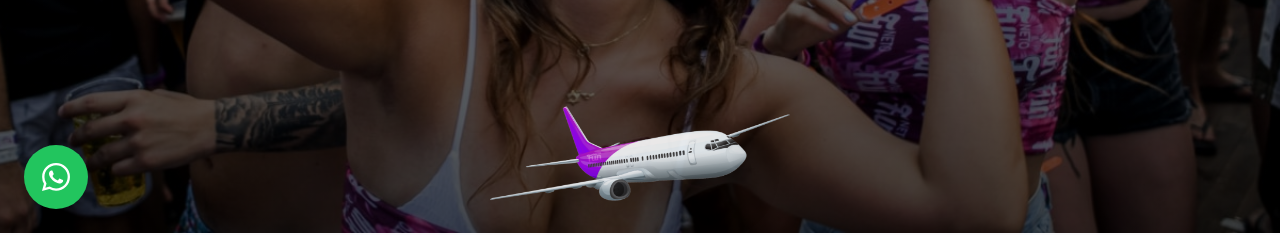
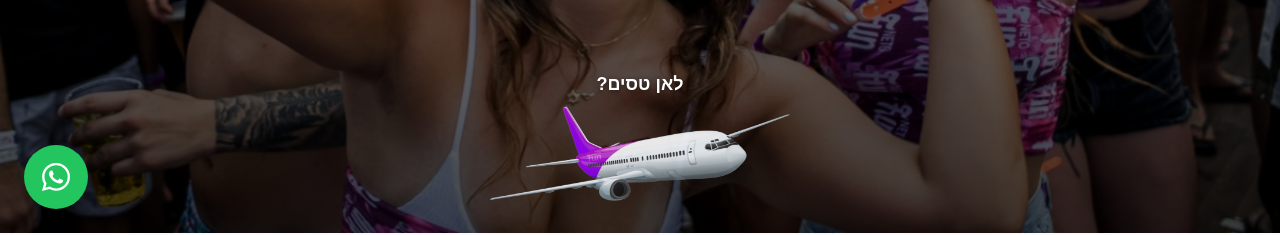
Before and after one commit to ethan21701/netofun, a Next.js app: page / in a window 1280 px wide. Shown: the part 567-802 px from the top of the page. Built offline with nearby package versions, Linux system fonts and the light colour scheme.

Commit message:
Add "לאן טסים?" text prompt to plane button
- Added text label above plane image to indicate clickability
- Text animates with plane on hover

🤖 Generated with [Claude Code](https://claude.com/claude-code)

Co-Authored-By: Claude <noreply@anthropic.com>

```diff
--- a/src/components/home/Hero.tsx
+++ b/src/components/home/Hero.tsx
@@ -64,8 +64,14 @@ export default function Hero() {
       {/* Plane Button */}
       <Link
         href="/destinations"
-        className="absolute bottom-8 left-0 right-0 z-10 flex justify-center group"
+        className="absolute bottom-8 left-0 right-0 z-10 flex flex-col items-center group"
       >
+        <span
+          className="text-white font-bold text-lg mb-2 transition-transform duration-300 group-hover:-translate-y-2"
+          style={{ textShadow: '0 2px 4px rgba(0,0,0,0.5)' }}
+        >
+          לאן טסים?
+        </span>
         <Image
           src="/images/מטוס-נטופאן-1024x323.png"
           alt="לכל היעדים שלנו"
```
